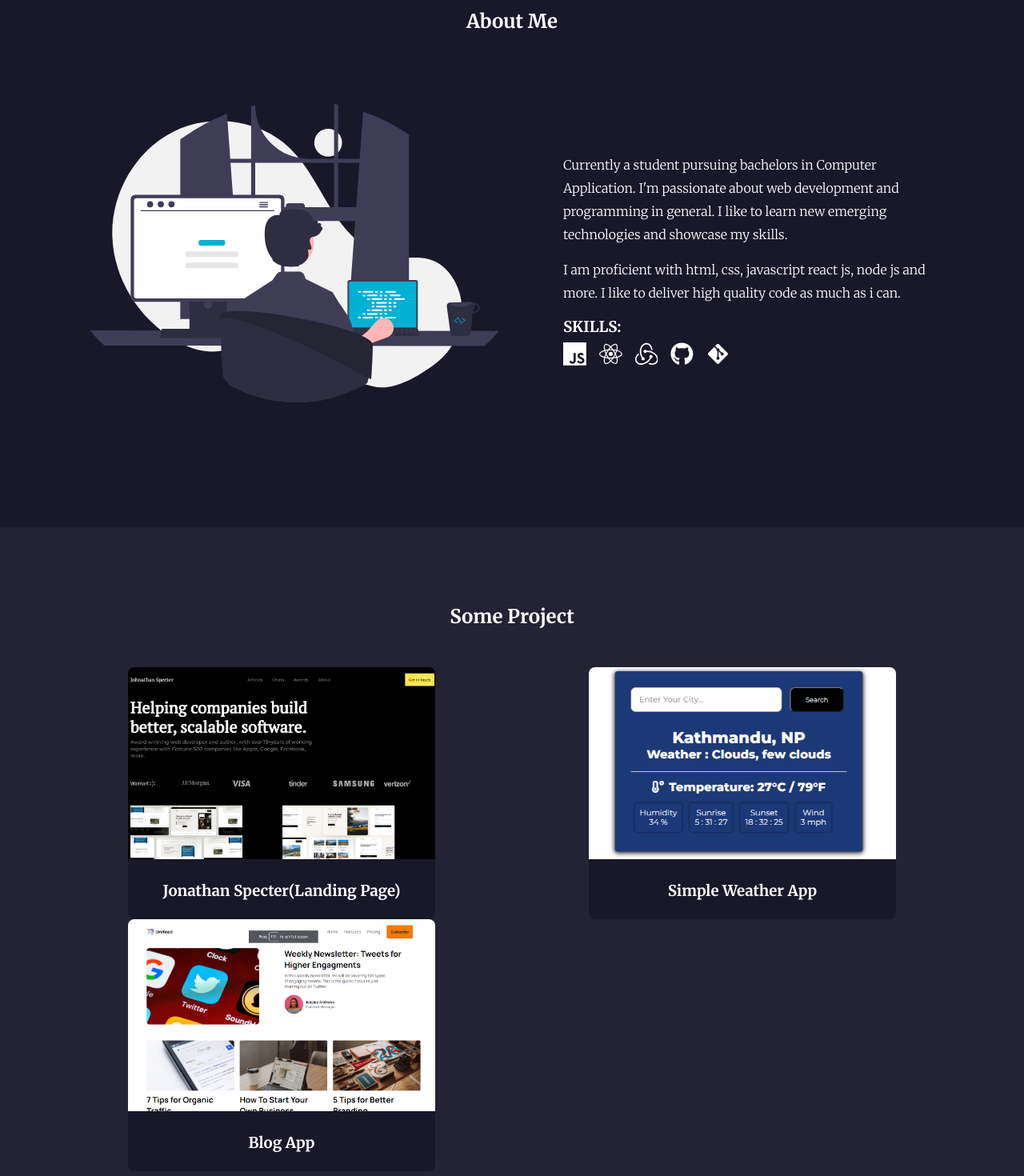
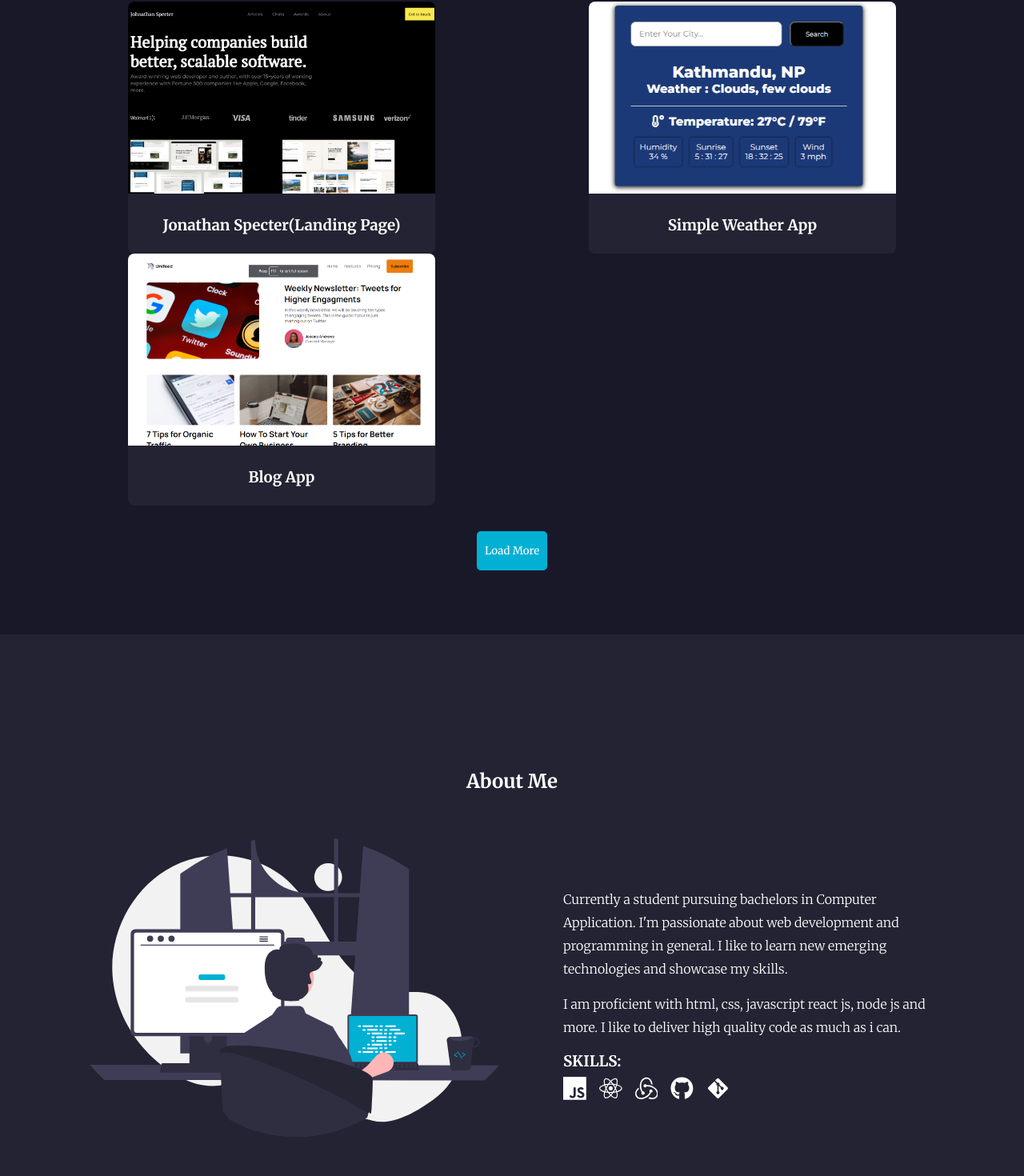
Before and after one commit to iambinod27/Portfolio-web, a React (Create React App) app: page / in a window 1280 px wide. Shown: the part 978-2448 px from the top of the page at 80% size. Built offline with nearby package versions, Linux system fonts and the light colour scheme.

Commit message:
adding animation

```diff
--- a/package.json
+++ b/package.json
@@ -6,6 +6,7 @@
     "@testing-library/jest-dom": "^5.16.4",
     "@testing-library/react": "^13.1.1",
     "@testing-library/user-event": "^13.5.0",
+    "framer-motion": "^6.3.1",
     "react": "^18.0.0",
     "react-dom": "^18.0.0",
     "react-icons": "^4.3.1",
--- a/src/App.js
+++ b/src/App.js
@@ -12,9 +12,9 @@ const App = () => {
 
       <Landing />
 
+      <Project />
+
       <About />
-
-      <Project />
 
       <Contact />
     </>
--- a/src/app.scss
+++ b/src/app.scss
@@ -123,9 +123,6 @@ nav {
 
 // About
 .about {
-    background: #191829;
-    padding: 1rem 0;
-
     .container {
         padding: 0 3rem;
         min-height: 100vh;
@@ -137,7 +134,6 @@ nav {
 
             h1 {
                 text-align: center;
-                padding: 2rem 0;
             }
 
             .aboutSection {
@@ -180,6 +176,7 @@ nav {
 // Project
 
 .wrapper-project {
+    background: #191829;
     .container {
         .project {
             min-height: 100vh;
@@ -211,7 +208,7 @@ nav {
 
 // Project card
 .card {
-        background-color: #191829;
+        background-color: #242333;
         border-radius: 8px;
 
     .card-img {
--- a/src/components/About.js
+++ b/src/components/About.js
@@ -1,15 +1,27 @@
 import Coding from "../assets/undraw_programming_re_kg9v.svg";
 import { SiJavascript, SiRedux } from "react-icons/si";
 import { FaReact, FaGitAlt, FaGithub } from "react-icons/fa";
+import { motion } from "framer-motion";
 
 const About = () => {
   return (
     <section className="about">
       <div className="container">
         <h1>About Me</h1>
-        <div className="aboutSection">
+        <motion.div
+          className="aboutSection"
+          whileInView={{ x: 0 }}
+          initial={{ x: 100 }}
+          viewport={{ once: true }}
+        >
           <div className="left-img">
-            <img src={Coding} alt="Coder" />
+            <motion.img
+              whileInView={{ scale: 1 }}
+              initial={{ scale: 0.5 }}
+              viewport={{ once: true }}
+              src={Coding}
+              alt="Coder"
+            />
           </div>
           <div className="right-content">
             <div className="upperText">
@@ -35,7 +47,7 @@ const About = () => {
               </div>
             </div>
           </div>
-        </div>
+        </motion.div>
       </div>
     </section>
   );
--- /dev/null
+++ b/src/components/Button.js
@@ -0,0 +1,15 @@
+import { motion } from "framer-motion";
+
+const Button = ({ text }) => {
+  return (
+    <motion.button
+      whileHover={{ scale: 1.1 }}
+      whileTap={{ scale: 0.9 }}
+      className="btn"
+    >
+      {text}
+    </motion.button>
+  );
+};
+
+export default Button;
--- a/src/components/Contact.js
+++ b/src/components/Contact.js
@@ -1,5 +1,6 @@
 import { useState } from "react";
 import { FaFacebook, FaTwitter } from "react-icons/fa";
+import Button from "./Button";
 
 const Contact = () => {
   const [formData, setFormData] = useState({
@@ -64,9 +65,7 @@ const Contact = () => {
               </div>
 
               <div className="right-button">
-                <button className="btn" type="submit">
-                  Send
-                </button>
+                <Button text="Send" />
               </div>
             </form>
           </div>
--- a/src/components/Landing.js
+++ b/src/components/Landing.js
@@ -1,21 +1,37 @@
 import ImageContent from "../assets/ImageContent.jpeg";
+import { motion } from "framer-motion";
 
 const Landing = () => {
   return (
     <>
       <div className="container">
         <section className="home">
-          <div className="textContent">
+          <motion.div
+            animate={{ x: 0 }}
+            initial={{ x: -100 }}
+            transition={{ type: "spring", stiffness: 100 }}
+            className="textContent"
+          >
             <h2>HELLO! I'm Binod. I am Frontend Developer.</h2>
             <p>I code beautifully simple things, and I love what I do.</p>
-            <button className="btn">
+            <motion.button
+              whileHover={{ scale: 1.1 }}
+              whileTap={{ scale: 0.9 }}
+              className="btn"
+            >
               <a href="./CV.pdf" className="download" download>
                 Download Resume
               </a>
-            </button>
-          </div>
+            </motion.button>
+          </motion.div>
           <div className="ImageContent">
-            <img src={ImageContent} alt="" />
+            <motion.img
+              animate={{ scale: 1, opacity: 1 }}
+              initial={{ scale: 0.5, opacity: 0.4 }}
+              transition={{ type: "spring", stiffness: 125 }}
+              src={ImageContent}
+              alt=""
+            />
           </div>
         </section>
       </div>
--- a/src/components/Navbar.js
+++ b/src/components/Navbar.js
@@ -1,4 +1,5 @@
 import { FaGithub, FaLinkedin } from "react-icons/fa";
+import { motion } from "framer-motion";
 
 const Navbar = () => {
   return (
@@ -10,9 +11,9 @@ const Navbar = () => {
           </div>
           <div className="right-nav">
             <ul>
-              <li>Project</li>
-              <li>About</li>
-              <li>Contact</li>
+              {["Project", "About", "Contact"].map((list) => {
+                return <motion.li whileTap={{ scale: 0.91 }}>{list}</motion.li>;
+              })}
             </ul>
 
             <div className="social-links">
--- a/src/components/Project.js
+++ b/src/components/Project.js
@@ -1,4 +1,5 @@
 import ProjectCard from "./ProjectCard";
+import Button from "./Button";
 
 const Project = () => {
   return (
@@ -19,7 +20,7 @@ const Project = () => {
             })}
           </div>
           <div className="button">
-            <button className="btn">Load More</button>
+            <Button text="Load More" />
           </div>
         </section>
       </div>
--- a/src/components/ProjectCard.js
+++ b/src/components/ProjectCard.js
@@ -1,6 +1,14 @@
+import { motion } from "framer-motion";
+
 const ProjectCard = ({ title, image, link }) => {
   return (
-    <div className="card">
+    <motion.div
+      whileInView={{ scale: 1 }}
+      initial={{ scale: 0.5 }}
+      viewport={{ once: true }}
+      whileHover={{ scale: 1.04 }}
+      className="card"
+    >
       <div className="card-img">
         <a href={link} target="_blank" rel="noreferrer">
           <img src={image} alt={title} />
@@ -9,7 +17,7 @@ const ProjectCard = ({ title, image, link }) => {
       <div className="card-title">
         <h3>{title}</h3>
       </div>
-    </div>
+    </motion.div>
   );
 };
 
```
Also changed, not shown: 1 other file (tests, documents, lock files or other folders).
